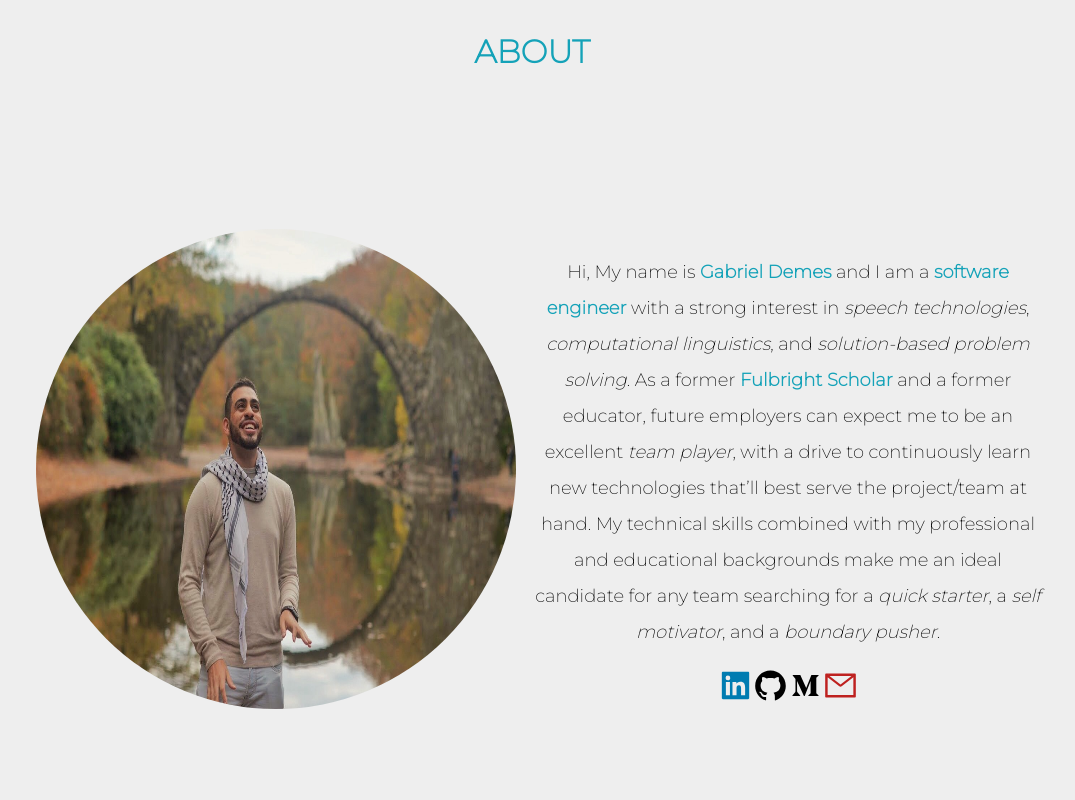
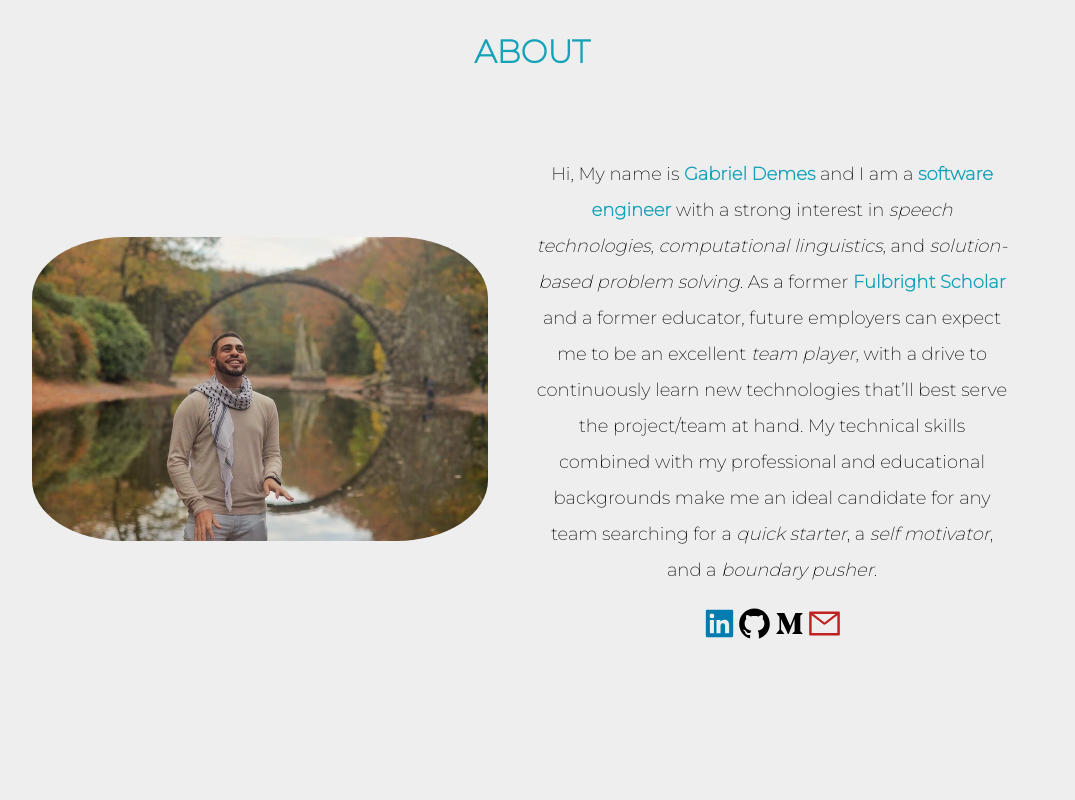
Before and after one commit to gabriel-demes/personal-website, a React (Create React App) app: page / in a window 1280 px wide. Shown: the part 880-1680 px from the top of the page, without its empty margins (108-1183 px from the left). Built offline with nearby package versions, Linux system fonts and the light colour scheme; no server answers.

Commit message:
fixed distorted image

```diff
--- a/src/components/About.js
+++ b/src/components/About.js
@@ -31,6 +31,8 @@ const Container = styled.div`
 
 const ContentDiv = styled.div`
     flex: 1 1 0px;
+    padding-right:2em;
+    padding-bottom: 10em
 `
 
 const H1 = styled.h1`
@@ -39,9 +41,9 @@ const H1 = styled.h1`
     font-size: xx-large;
 `
 const Img = styled.img`
-    border-radius:50%;
-    width: 30em;
-    height: 30em;
+     border-radius:20%;
+    width: 95%;
+    height: auto;
 `
 const P = styled.p`
     line-height: 2.0;
```
Also changed, not shown: src/images/Me.jpeg.
